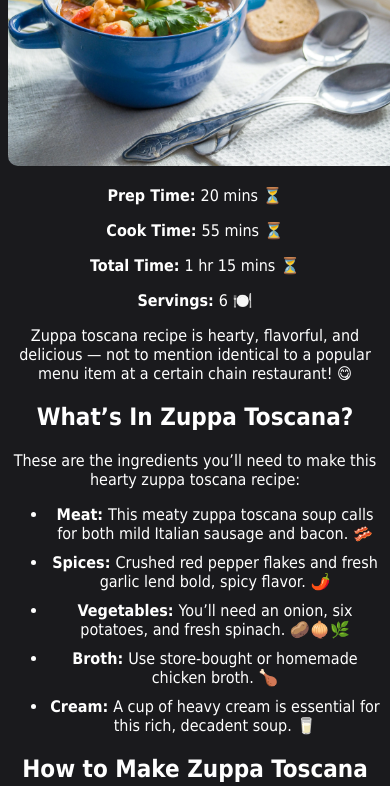
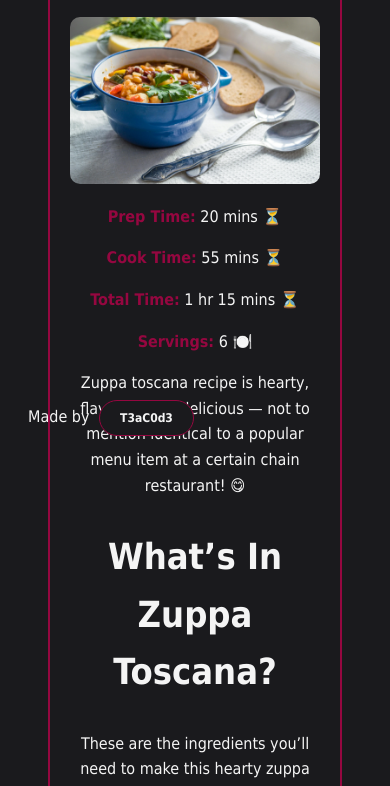
Before and after one commit to NetBr3ak/Cook-book-Chronicles, a plain HTML site: page recipes_list/zuppa_toscana.html in a window 390 px wide. Shown: the part 404-1190 px from the top of the page. Drawn offline with Linux system fonts and the light colour scheme.

Commit message:
feat: Enhance CSS and HTML for improved user experience
This commit includes various enhancements to both CSS and HTML:
- Improved CSS with new elements such as color schemes, borders, and buttons for enhanced visual appeal and user interaction.
- Updated HTML to ensure better integration with the new CSS styles and to maintain consistency across pages.
- Added a footer to HTML templates, including a GitHub profile link, for improved navigation.
- Optimized UI to provide a better experience on mobile devices.
- Made minor adjustments to HTML elements to further enhance user experience.

```diff
--- a/recipes_list/zuppa_toscana.html
+++ b/recipes_list/zuppa_toscana.html
@@ -1,40 +1,43 @@
 <!DOCTYPE html>
 <html lang="en">
+
 <head>
     <meta charset="UTF-8">
     <meta name="viewport" content="width=device-width, initial-scale=1.0">
     <title>Zuppa Toscana 🍲</title>
     <link rel="stylesheet" href="../styles.css">
 </head>
+
 <body>
     <h1>📚 Cook book Chronicles 🍳</h1>
-    <a href="../index.html">Go back 🔄</a>
+    <a href="../index.html">Go back</a>
 
     <div class="container">
-
+        <div class="border-red">
             <h1>Zuppa Toscana 🍲</h1>
-
-    <img src="../images/zuppa_toscana.webp" alt="Zuppa Toscana" width="400px" height="auto">
-    <p><strong>Prep Time: </strong>20 mins ⏳</p>
-    <p><strong>Cook Time: </strong>55 mins ⏳</p>
-    <p><strong>Total Time: </strong>1 hr 15 mins ⏳</p>
-    <p><strong>Servings: </strong>6 🍽️</p>
-    <p>Zuppa toscana recipe is hearty, flavorful, and delicious — not to mention identical to a popular menu item at a certain chain restaurant! 😋</p>
+            <img src="../images/zuppa_toscana.webp" alt="Zuppa Toscana">
+            <p><strong>Prep Time:</strong> 20 mins ⏳</p>
+            <p><strong>Cook Time:</strong> 55 mins ⏳</p>
+            <p><strong>Total Time:</strong> 1 hr 15 mins ⏳</p>
+            <p><strong>Servings:</strong> 6 🍽️</p>
+            <p>Zuppa toscana recipe is hearty, flavorful, and delicious — not to mention identical to a popular menu
+                item at a certain chain restaurant! 😋</p>
 
             <h2>What’s In Zuppa Toscana?</h2>
-
             <p>These are the ingredients you’ll need to make this hearty zuppa toscana recipe:</p>
             <ul>
-        <li><strong>Meat: </strong>This meaty zuppa toscana soup calls for both mild Italian sausage and bacon. 🥓</li>
-        <li><strong>Spices: </strong>Crushed red pepper flakes and fresh garlic lend bold, spicy flavor. 🌶️</li>
-        <li><strong>Vegetables: </strong>You’ll need an onion, six potatoes, and fresh spinach. 🥔🧅🌿</li>
-        <li><strong>Broth: </strong>Use store-bought or homemade chicken broth. 🍗</li>
-        <li><strong>Cream: </strong>A cup of heavy cream is essential for this rich, decadent soup. 🥛</li>
+                <li><strong>Meat:</strong> This meaty zuppa toscana soup calls for both mild Italian sausage and bacon.
+                    🥓</li>
+                <li><strong>Spices:</strong> Crushed red pepper flakes and fresh garlic lend bold, spicy flavor. 🌶️
+                </li>
+                <li><strong>Vegetables:</strong> You’ll need an onion, six potatoes, and fresh spinach. 🥔🧅🌿</li>
+                <li><strong>Broth:</strong> Use store-bought or homemade chicken broth. 🍗</li>
+                <li><strong>Cream:</strong> A cup of heavy cream is essential for this rich, decadent soup. 🥛</li>
             </ul>
 
             <h2>How to Make Zuppa Toscana</h2>
-
-    <p>You’ll find the full, step-by-step recipe below — but here’s a brief overview of what you can expect when you make homemade zuppa toscana:</p>
+            <p>You’ll find the full, step-by-step recipe below — but here’s a brief overview of what you can expect when
+                you make homemade zuppa toscana:</p>
             <ol>
                 <li>Cook the Italian sausage with the red pepper flakes. 🔥</li>
                 <li>Cook the bacon, then cook the onion and garlic in the bacon drippings. 🥓</li>
@@ -43,8 +46,9 @@
             </ol>
 
             <h2>What to Serve With Zuppa Toscana</h2>
-
-    <p>Pair this zuppa toscana with a crusty bread, such as our top-rated French Bread. For a complete dinner, explore our collections of Italian Appetizers and Italian Side Dishes. Here are a few of the recipes you’ll find:</p>
+            <p>Pair this zuppa toscana with a crusty bread, such as our top-rated French Bread. For a complete dinner,
+                explore our collections of Italian Appetizers and Italian Side Dishes. Here are a few of the recipes
+                you’ll find:</p>
             <ul>
                 <li>Balsamic Bruschetta 🥖</li>
                 <li>Gourmet Mushroom Risotto 🍄</li>
@@ -52,12 +56,12 @@
             </ul>
 
             <h2>How to Store Zuppa Toscana</h2>
-
-    <p>Store your leftover (cooled) zuppa toscana soup in a shallow, airtight container in the fridge for up to three days. Reheat thoroughly in the microwave or on the stove. 🍲</p>
+            <p>Store your leftover (cooled) zuppa toscana soup in a shallow, airtight container in the fridge for up to
+                three days. Reheat thoroughly in the microwave or on the stove. 🍲</p>
 
             <h2>Can You Freeze Zuppa Toscana?</h2>
-
-    <p>Yes, you can freeze zuppa toscana soup for up to three months. Thaw in the refrigerator overnight, then reheat gently (but thoroughly) on the stove. ❄️</p>
+            <p>Yes, you can freeze zuppa toscana soup for up to three months. Thaw in the refrigerator overnight, then
+                reheat gently (but thoroughly) on the stove. ❄️</p>
 
             <h2>Ingredients</h2>
             <ul>
@@ -73,21 +77,27 @@
             </ul>
 
             <h2>Directions</h2>
-
-    <p><strong>Step 1:</strong> Cook Italian sausage and red pepper flakes in a Dutch oven over medium-high heat until crumbly, browned, and no longer pink, 10 to 15 minutes. Drain and set aside. 🍳</p>
-
-    <p><strong>Step 2:</strong> Cook bacon in the same Dutch oven over medium heat until crisp, about 10 minutes. Drain, leaving a few tablespoons of drippings with the bacon in the bottom of the Dutch oven. Stir in onions and garlic; cook until onions are soft and translucent, about 5 minutes. 🥓</p>
-
-    <p><strong>Step 3:</strong> Stir in chicken broth and bring to a boil over high heat. Add potatoes and simmer until fork tender, about 20 minutes. Reduce heat to medium; stir in cream, cooked sausage, and spinach. Cook and stir until spinach has wilted and sausage is warmed through; serve. 🍲</p>
+            <p><strong>Step 1:</strong> Cook Italian sausage and red pepper flakes in a Dutch oven over medium-high heat
+                until crumbly, browned, and no longer pink, 10 to 15 minutes. Drain and set aside. 🍳</p>
+            <p><strong>Step 2:</strong> Cook bacon in the same Dutch oven over medium heat until crisp, about 10
+                minutes. Drain, leaving a few tablespoons of drippings with the bacon in the bottom of the Dutch oven.
+                Stir in onions and garlic; cook until onions are soft and translucent, about 5 minutes. 🥓</p>
+            <p><strong>Step 3:</strong> Stir in chicken broth and bring to a boil over high heat. Add potatoes and
+                simmer until fork tender, about 20 minutes. Reduce heat to medium; stir in cream, cooked sausage, and
+                spinach. Cook and stir until spinach has wilted and sausage is warmed through; serve. 🍲</p>
 
             <h2>Nutrition Facts per serving</h2>
             <p><strong>554 </strong>Calories 🍽️</p>
             <p><strong>33g </strong>Fat 🥩</p>
             <p><strong>46g </strong>Carbs 🥔</p>
             <p><strong>20g </strong>Protein 🍗</p>
-
+        </div>
     </div>
 
-    <a href="../index.html">Go back 🔄</a>
+    <a href="../index.html">Go back</a>
+    <footer>
+        <p>Made by <a href="https://github.com/T3aC0d3">T3aC0d3</a></p>
+    </footer>
 </body>
+
 </html>
--- a/styles.css
+++ b/styles.css
@@ -1,23 +1,15 @@
 body {
     background-color: #1a1a1d;
-    color: #ffffff;
+    color: #f4f4f4;
     font-family: 'Tahoma', sans-serif;
     text-align: center;
-    /* Połączono kolor tekstu dla wszystkich elementów w jednym miejscu */
+    padding: 20px;
+    line-height: 1.6;
 }
 
 h1 {
     font-size: 36px;
-    /* Zmniejszenie rozmiaru czcionki */
-}
-
-ol {
-    list-style-type: none;
-    padding: 0;
-}
-
-li {
-    margin: 10px 0;
+    margin-top: 0;
 }
 
 a {
@@ -38,9 +30,68 @@ a:hover {
     background-color: #950740;
 }
 
+.container {
+    margin: auto;
+    max-width: 800px;
+    padding: 0 20px;
+    margin-top: 25px;
+}
+
+.border-red {
+    border: 2px solid #950740;
+    border-radius: 10px;
+    box-sizing: border-box;
+    padding: 20px;
+    margin-bottom: 20px;
+}
+
 img {
-    margin-top: 20px;
-    /* Dodanie odstępu na górze dla obrazu */
+    display: block;
+    margin: 0 auto 20px;
     border-radius: 10px;
-    /* Zaokrąglenie krawędzi obrazu */
+    max-width: 100%;
 }
+
+h2 {
+    font-size: 36px;
+    margin-top: 30px;
+}
+
+ol,
+ul {
+    list-style: none;
+    text-align: center;
+    padding-inline-start: 0;
+}
+
+li {
+    margin: 10px 0;
+}
+
+strong {
+    color: #950740;
+}
+
+footer {
+    position: fixed;
+    bottom: 0;
+    width: 100%;
+    color: #f4f4f4;
+    text-align: left;
+    padding: 10px 0;
+}
+
+footer p {
+    margin: 0;
+}
+
+footer a {
+    color: #f4f4f4;
+    text-decoration: none;
+    font-weight: bold;
+    font-size: 12px;
+    display: inline;
+    /* lub display: inline-block; */
+    margin-left: 5px;
+    /* opcjonalnie: aby dodać odstęp między tekstem a linkiem */
+}
```
Also changed, not shown: index.html (+6 -0 lines), recipes_list/futomaki_sushi.html (+38 -14 lines). Lines whose indentation alone changed are shown as unchanged.
